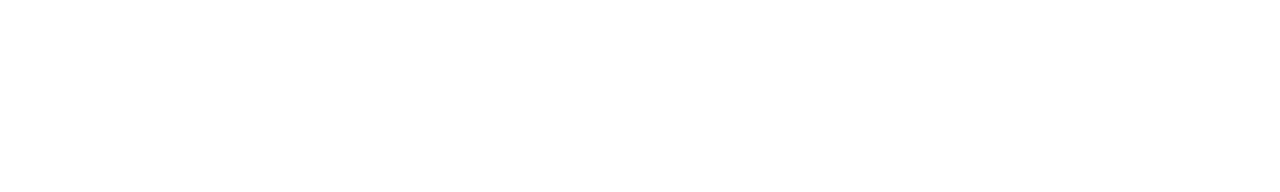
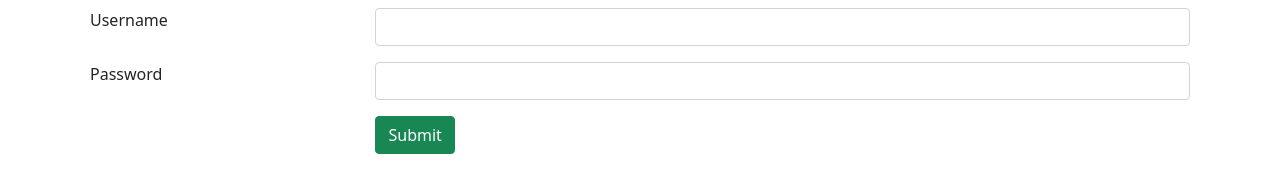
Before and after one commit to liji356/vcsweb, a plain HTML site: page index.html in a window 1280 px wide. Drawn offline with nearby package versions, Linux system fonts and the light colour scheme.

Commit message:
login page complete

```diff
--- a/index.html
+++ b/index.html
@@ -1,6 +1,7 @@
 <!DOCTYPE html>
 <html lang="en">
 <head>
+    <link href="https://cdn.jsdelivr.net/npm/bootstrap@5.1.3/dist/css/bootstrap.min.css" rel="stylesheet" integrity="sha384-1BmE4kWBq78iYhFldvKuhfTAU6auU8tT94WrHftjDbrCEXSU1oBoqyl2QvZ6jIW3" crossorigin="anonymous">
     <meta charset="UTF-8">
     <meta http-equiv="X-UA-Compatible" content="IE=edge">
     <meta name="viewport" content="width=device-width, initial-scale=1.0">
@@ -8,5 +9,27 @@
 </head>
 <body>
 
+    <div class="container">
+        <div class="row">
+            <div class="col col-12 col-sm-12 col-md-12 col-lg-12 col-xl-12 col-xxl-12">
+                <table class="table table-borderless">
+                    <tr>
+                        <td>Username</td>
+                        <td><input type="text" class="form-control"></td>
+                    </tr>
+                    <tr>
+                        <td>Password</td>
+                        <td><input type="text" class="form-control"></td>
+                    </tr>
+                    <tr>
+                        <td></td>
+                        <td><button class="btn btn-success">Submit</button></td>
+                    </tr>
+                </table>
+            </div>
+        </div>
+    </div>
+
+<script src="https://cdn.jsdelivr.net/npm/bootstrap@5.1.3/dist/js/bootstrap.bundle.min.js" integrity="sha384-ka7Sk0Gln4gmtz2MlQnikT1wXgYsOg+OMhuP+IlRH9sENBO0LRn5q+8nbTov4+1p" crossorigin="anonymous"></script>
 </body>
 </html>
```
